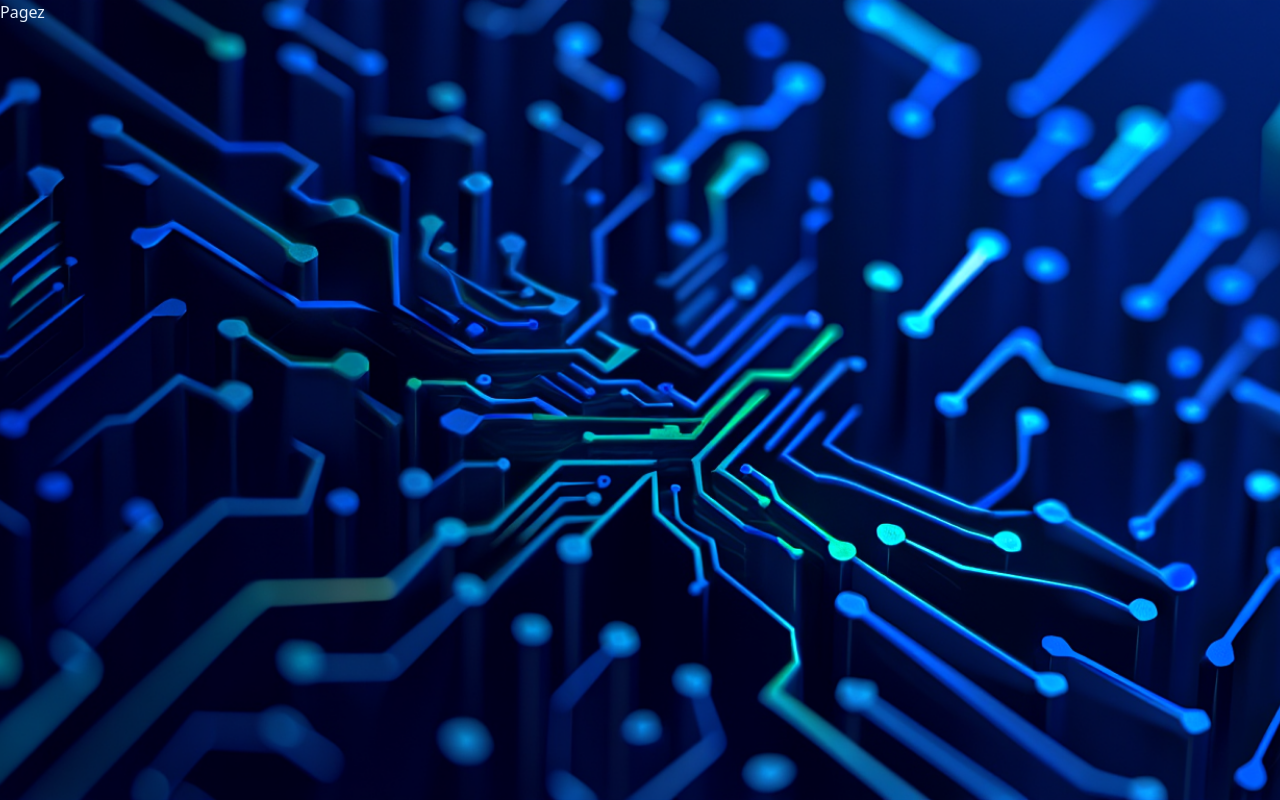
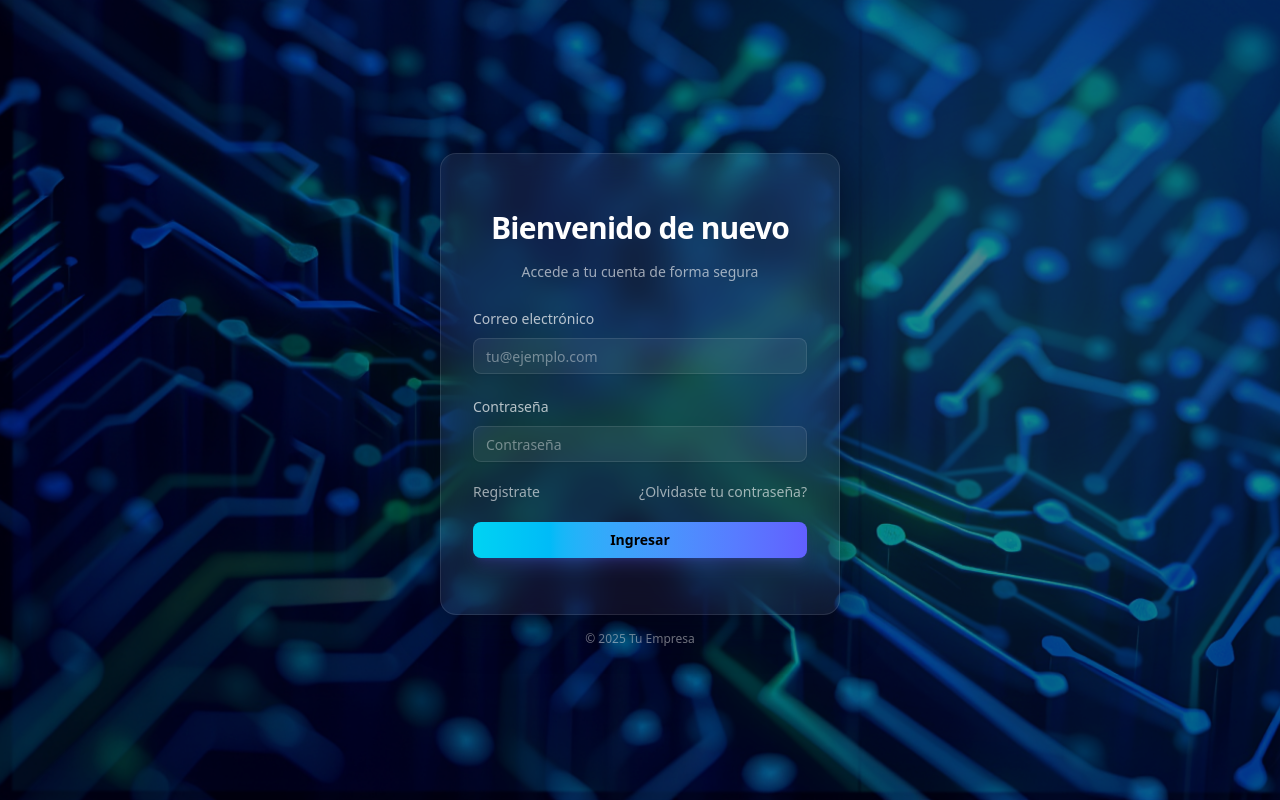
Before and after one commit to aaronJau21/aaronj_Solutions_v2, a Next.js app: page /auth/login in a window 1280 px wide. Built offline with nearby package versions, Linux system fonts and the light colour scheme.

Commit message:
Primera implementacion de login Client

```diff
--- a/app/auth/login/page.tsx
+++ b/app/auth/login/page.tsx
@@ -1,9 +1,33 @@
 "use client";
 
-export default function Page() {
+import { Card, CardHeader, CardTitle } from "@/components/ui/card";
+import AnimatedBackground from "@/components/login/AnimatedBackground";
+import { LoginForm } from "@/components/login/LoginForm";
+
+export default function LoginPage() {
   return (
-    <div className="bg-[url(/login/login.webp)] h-screen bg-cover bg-center">
-      <h1>Pagez</h1>
+    <div className="relative min-h-screen flex items-center justify-center bg-neutral-900">
+      {/* Fondo animado usando tus 2 imágenes */}
+      <AnimatedBackground />
+
+      {/* Contenedor del login */}
+      <div className="relative z-20 w-full max-w-md px-6">
+        <Card className="bg-white/6 border border-white/10 backdrop-blur-lg shadow-[0_10px_40px_rgba(2,6,23,0.6)] rounded-2xl">
+          <CardHeader className="px-8 pt-8">
+            <CardTitle className="text-center text-2xl md:text-3xl text-white font-semibold tracking-tight">
+              Bienvenido de nuevo
+            </CardTitle>
+            <p className="mt-2 text-center text-sm text-white/60">
+              Accede a tu cuenta de forma segura
+            </p>
+          </CardHeader>
+
+          <LoginForm />
+        </Card>
+        <p className="mt-4 text-center text-xs text-white/50">
+          © {new Date().getFullYear()} Tu Empresa
+        </p>
+      </div>
     </div>
   );
 }
--- /dev/null
+++ b/components/login/AnimatedBackground.tsx
@@ -0,0 +1,90 @@
+"use client";
+
+import { useEffect, useRef } from "react";
+import gsap from "gsap";
+
+export default function AnimatedBackground() {
+  const overlayRef = useRef<HTMLDivElement | null>(null);
+  const pulseRef = useRef<HTMLDivElement | null>(null);
+
+  useEffect(() => {
+    // pre-carga simple (por si)
+    const imgs = [
+      "/login/login.webp",
+      "/login/login2.webp"
+    ].map(src => {
+      const i = new Image();
+      i.src = src;
+      return i;
+    });
+
+    const ctx = gsap.context(() => {
+      // movimiento suave y continuo del overlay
+      gsap.to(overlayRef.current, {
+        x: 60,
+        y: -40,
+        rotation: 0.4,
+        duration: 18,
+        ease: "sine.inOut",
+        repeat: -1,
+        yoyo: true,
+      });
+
+      gsap.to(overlayRef.current, {
+        opacity: 0.78,
+        duration: 10,
+        ease: "sine.inOut",
+        repeat: -1,
+        yoyo: true,
+      });
+
+      // brillo/pulse
+      gsap.to(pulseRef.current, {
+        x: -160,
+        y: -80,
+        duration: 22,
+        ease: "sine.inOut",
+        repeat: -1,
+        yoyo: true,
+      });
+    });
+
+    return () => {
+      ctx.revert();
+      // cleanup imgs (no-op)
+    };
+  }, []);
+
+  return (
+    // usar fixed para asegurarnos que esté debajo pero visible; z-0 para fondo
+    <div aria-hidden className="fixed inset-0 z-0 pointer-events-none">
+      {/* Imagen base como background-image (cover) */}
+      <div
+        className="absolute inset-0 bg-cover bg-center"
+        style={{ backgroundImage: "url('/login/login.webp')" }}
+      />
+
+      {/* Overlay movible (usa background-image) */}
+      <div
+        ref={overlayRef}
+        className="absolute inset-0 bg-cover bg-center mix-blend-screen blur-[1px]"
+        style={{ backgroundImage: "url('/login/login2.webp')", opacity: 0.8 }}
+      />
+
+      {/* Capa de brillo/pulse para profundidad (radial gradient) */}
+      <div
+        ref={pulseRef}
+        className="absolute w-[700px] h-[700px] rounded-full opacity-30 filter blur-[120px]"
+        style={{
+          top: "-8%",
+          right: "-8%",
+          background:
+            "radial-gradient(circle, rgba(80,210,255,0.9), rgba(120,70,255,0))",
+        }}
+      />
+
+      {/* filtro oscuro sutil para contraste del contenido */}
+      <div className="absolute inset-0 bg-black/45" />
+    </div>
+  );
+}
--- /dev/null
+++ b/components/login/LoginForm.tsx
@@ -0,0 +1,93 @@
+import { Label } from "@radix-ui/react-label";
+import { CardContent } from "../ui/card";
+import { Input } from "../ui/input";
+import Link from "next/link";
+import { Button } from "../ui/button";
+import { SubmitHandler, useForm } from "react-hook-form";
+
+interface IInputs {
+  email: string;
+  password: string;
+}
+
+export const LoginForm = () => {
+  const { register, handleSubmit } = useForm<IInputs>({
+    defaultValues: {
+      email: "",
+      password: "",
+    },
+  });
+
+  const onSubmit: SubmitHandler<IInputs> = async (data) => {
+    try {
+      console.log(data);
+      const response = await fetch(
+        `${process.env.NEXT_PUBLIC_API_URL}/auth/client/login`,
+        {
+          method: "POST",
+          body: JSON.stringify(data),
+          headers: {
+            "Content-Type": "application/json",
+            Accept: "application/json",
+          },
+        }
+      );
+
+      console.log(await response.json());
+    } catch (error) {
+      console.log(error);
+    }
+  };
+
+  return (
+    <CardContent className="px-8 pb-8">
+      <form onSubmit={handleSubmit(onSubmit)} className="space-y-5">
+        <div>
+          <Label className="text-sm text-white/70">Correo electrónico</Label>
+          <Input
+            required
+            type="email"
+            placeholder="tu@ejemplo.com"
+            className="mt-2 bg-white/6 text-white placeholder:text-white/40 border-white/10"
+            {...register("email")}
+          />
+        </div>
+
+        <div>
+          <Label className="text-sm text-white/70">Contraseña</Label>
+          <Input
+            required
+            type="password"
+            placeholder="Contraseña"
+            className="mt-2 bg-white/6 text-white placeholder:text-white/40 border-white/10"
+            {...register("password")}
+          />
+        </div>
+
+        <div className="flex items-center justify-between">
+          <Link
+            href="/forgot"
+            className="text-sm text-white/60 hover:underline"
+          >
+            Registrate
+          </Link>
+
+          <Link
+            href="/forgot"
+            className="text-sm text-white/60 hover:underline"
+          >
+            ¿Olvidaste tu contraseña?
+          </Link>
+        </div>
+
+        <Button
+          type="submit"
+          className="w-full bg-linear-to-r from-cyan-400 to-indigo-500 text-black font-semibold shadow-lg shadow-indigo-500/20"
+        >
+          {/* {loading ? "Ingresando..." : "Ingresar"} */}
+          Ingresar
+        </Button>
+      </form>
+    </CardContent>
+  );
+};
--- /dev/null
+++ b/components/ui/checkbox.tsx
@@ -0,0 +1,32 @@
+"use client"
+
+import * as React from "react"
+import * as CheckboxPrimitive from "@radix-ui/react-checkbox"
+import { CheckIcon } from "lucide-react"
+
+import { cn } from "@/lib/utils"
+
+function Checkbox({
+  className,
+  ...props
+}: React.ComponentProps<typeof CheckboxPrimitive.Root>) {
+  return (
+    <CheckboxPrimitive.Root
+      data-slot="checkbox"
+      className={cn(
+        "peer border-input dark:bg-input/30 data-[state=checked]:bg-primary data-[state=checked]:text-primary-foreground dark:data-[state=checked]:bg-primary data-[state=checked]:border-primary focus-visible:border-ring focus-visible:ring-ring/50 aria-invalid:ring-destructive/20 dark:aria-invalid:ring-destructive/40 aria-invalid:border-destructive size-4 shrink-0 rounded-[4px] border shadow-xs transition-shadow outline-none focus-visible:ring-[3px] disabled:cursor-not-allowed disabled:opacity-50",
+        className
+      )}
+      {...props}
+    >
+      <CheckboxPrimitive.Indicator
+        data-slot="checkbox-indicator"
+        className="grid place-content-center text-current transition-none"
+      >
+        <CheckIcon className="size-3.5" />
+      </CheckboxPrimitive.Indicator>
+    </CheckboxPrimitive.Root>
+  )
+}
+
+export { Checkbox }
--- a/package.json
+++ b/package.json
@@ -9,6 +9,7 @@
     "lint": "eslint"
   },
   "dependencies": {
+    "@radix-ui/react-checkbox": "^1.3.3",
     "@radix-ui/react-dropdown-menu": "^2.1.16",
     "@radix-ui/react-label": "^2.1.8",
     "@radix-ui/react-menubar": "^1.1.16",
@@ -19,6 +20,7 @@
     "aos": "^2.3.4",
     "class-variance-authority": "^0.7.1",
     "clsx": "^2.1.1",
+    "gsap": "^3.13.0",
     "lucide-react": "^0.553.0",
     "next": "16.0.3",
     "next-themes": "^0.4.6",
```
Also changed, not shown: 1 other file (tests, documents, lock files or other folders).
